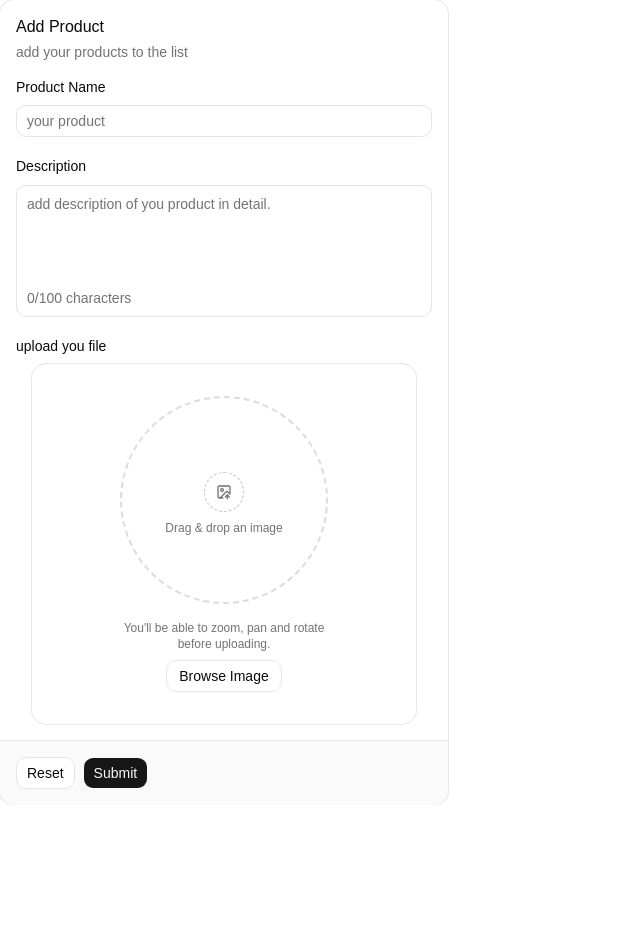
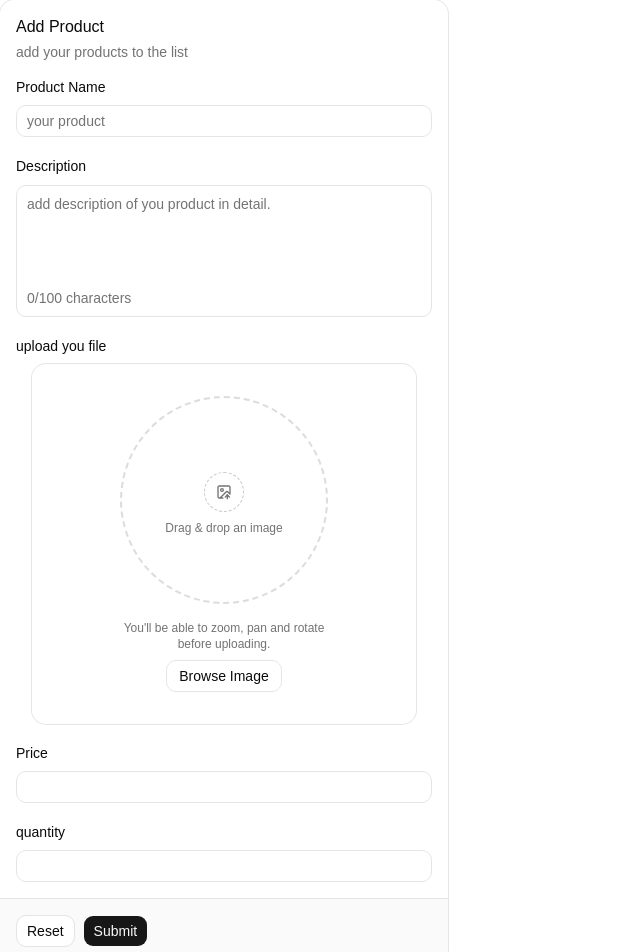
Before and after one commit to VishalRpR/EcomFront, a React (Vite) app: page /products in a window 1280 px wide. Shown: the top 952 px of the page, without its empty margins (0-640 px from the left). Before the commit the page ends 805 px from the top, so only its background shows below. Built offline with nearby package versions, Linux system fonts and the light colour scheme.

Commit message:
add products created but image upload is still remaning

```diff
--- /dev/null
+++ b/src/components/examples/c-number-field-1.jsx
@@ -0,0 +1,21 @@
+import {
+  NumberField,
+  NumberFieldGroup,
+  NumberFieldInput,
+
+} from "@/components/reui/number-field"
+
+export function Pattern({field}) {
+  return (
+    <div className="w-full max-w-48">
+      <NumberField defaultValue={5} min={0} max={100}>
+
+        <NumberFieldGroup>
+
+          <NumberFieldInput field={field}/>
+
+        </NumberFieldGroup>
+      </NumberField>
+    </div>
+  )
+}
--- /dev/null
+++ b/src/components/reui/number-field.jsx
@@ -0,0 +1,180 @@
+"use client";
+import { createContext, useContext, useId } from "react"
+import { NumberField as NumberFieldPrimitive } from "@base-ui/react/number-field"
+import { cva } from "class-variance-authority"
+
+import { cn } from "cn"
+import { Label } from "@/components/ui/label"
+
+
+const NumberFieldContext = createContext(null)
+
+const numberFieldGroupVariants = cva(
+  "relative flex w-full justify-between border border-input data-disabled:pointer-events-none data-disabled:opacity-50 aria-invalid:ring-destructive/20 dark:aria-invalid:ring-destructive/40 aria-invalid:border-destructive focus-within:has-aria-invalid:border-destructive focus-within:has-aria-invalid:ring-destructive/20 dark:focus-within:has-aria-invalid:ring-destructive/40 rounded-lg bg-transparent dark:bg-input/30 transition-colors focus-within:border-ring focus-within:ring-ring/50 focus-within:ring-3",
+  {
+    variants: {
+      size: {
+        sm: "h-7 text-sm",
+        default: "h-8 text-sm",
+        lg: "h-9 text-sm",
+      },
+    },
+    defaultVariants: {
+      size: "default",
+    },
+  }
+)
+
+const numberFieldButtonVariants = cva(
+  "relative flex shrink-0 cursor-pointer items-center justify-center transition-colors pointer-coarse:after:absolute pointer-coarse:after:size-full pointer-coarse:after:min-h-11 pointer-coarse:after:min-w-11 hover:bg-accent",
+  {
+    variants: {
+      // Ladders restored from the pre-rename source. Rhea was added after they
+      // were written, so its rungs are new: rhea tracks nova here because the
+      // shadcn Input is h-8 px-2.5 in both sheets, where luma is h-9 px-3.
+      size: {
+        sm: ["px-1.5", "[&_svg:not([class*='size-'])]:size-3.5"],
+        default:
+          ["px-2", "[&_svg:not([class*='size-'])]:size-4"],
+        lg: ["px-2.5", "[&_svg:not([class*='size-'])]:size-4"],
+      },
+    },
+    defaultVariants: {
+      size: "default",
+    },
+  }
+)
+
+const numberFieldInputVariants = cva(
+  "w-full min-w-0 flex-1 bg-transparent text-center tabular-nums outline-none",
+  {
+    variants: {
+      size: {
+        sm: "px-2 py-0.5",
+        default: "px-2.5 py-1",
+        lg: "px-2.5 py-1.5",
+      },
+    },
+    defaultVariants: {
+      size: "default",
+    },
+  }
+)
+
+function NumberField({
+  id,
+  className,
+  size = "default",
+  ...props
+}) {
+  const generatedId = useId()
+  const fieldId = id ?? generatedId
+  const sizeValue = size ?? "default"
+
+  return (
+    <NumberFieldContext.Provider value={{ fieldId, size: sizeValue }}>
+      <NumberFieldPrimitive.Root
+        className={cn("flex w-full flex-col items-start gap-2", className)}
+        data-size={sizeValue}
+        data-slot="number-field"
+        id={fieldId}
+        {...props}
+      />
+    </NumberFieldContext.Provider>
+  )
+}
+
+function NumberFieldGroup({
+  className,
+  size: sizeProp,
+  ...props
+}) {
+  const context = useContext(NumberFieldContext)
+  if (!context) {
+    throw new Error(
+      "NumberFieldGroup must be used within a NumberField component."
+    )
+  }
+  const size = sizeProp ?? context.size
+
+  return (
+    <NumberFieldPrimitive.Group
+      className={cn(numberFieldGroupVariants({ size }), className)}
+      data-slot="number-field-group"
+      {...props}
+    />
+  )
+}
+
+function NumberFieldInput({
+  className,
+  size: sizeProp,
+  ...props
+}) {
+  const context = useContext(NumberFieldContext)
+  if (!context) {
+    throw new Error(
+      "NumberFieldInput must be used within a NumberField component."
+    )
+  }
+  const size = sizeProp ?? context.size
+
+  return (
+    <NumberFieldPrimitive.Input
+      className={cn(numberFieldInputVariants({ size }), className)}
+      data-slot="number-field-input"
+      {...props}
+    />
+  )
+}
+
+function NumberFieldScrubArea({
+  className,
+  label,
+  ...props
+}) {
+  const context = useContext(NumberFieldContext)
+  if (!context) {
+    throw new Error(
+      "NumberFieldScrubArea must be used within a NumberField component for accessibility."
+    )
+  }
+
+  return (
+    <NumberFieldPrimitive.ScrubArea
+      className={cn("flex cursor-ew-resize", className)}
+      data-slot="number-field-scrub-area"
+      {...props}
+    >
+      <Label className="cursor-ew-resize" htmlFor={context.fieldId}>
+        {label}
+      </Label>
+      <NumberFieldPrimitive.ScrubAreaCursor className="drop-shadow-[0_1px_1px_#0008] filter">
+        <CursorGrowIcon />
+      </NumberFieldPrimitive.ScrubAreaCursor>
+    </NumberFieldPrimitive.ScrubArea>
+  )
+}
+
+function CursorGrowIcon(props) {
+  return (
+    <svg
+      fill="black"
+      height="14"
+      stroke="white"
+      viewBox="0 0 24 14"
+      width="26"
+      xmlns="http://www.w3.org/2000/svg"
+      {...props}
+    >
+      <path d="M19.5 5.5L6.49737 5.51844V2L1 6.9999L6.5 12L6.49737 8.5L19.5 8.5V12L25 6.9999L19.5 2V5.5Z" />
+    </svg>
+  )
+}
+
+export {
+  NumberField,
+  NumberFieldScrubArea,
+  NumberFieldGroup,
+  NumberFieldInput,
+}
--- a/src/pages/CreateProduct.jsx
+++ b/src/pages/CreateProduct.jsx
@@ -30,6 +30,8 @@ import {
   InputGroupTextarea,
 } from "@/components/ui/input-group"
 import FileUpload from "@/components/shadcn-space/file-upload/file-upload-05"
+import { Pattern } from "@/components/examples/c-number-field-1"
+import axios from "axios"
 
 function CreateProuduct(){
 
@@ -45,6 +47,9 @@ function CreateProuduct(){
           .string()
           .min(20, "Description must be at least 20 characters.")
           .max(100, "Description must be at most 100 characters."),
+
+          quantity:z.string(),
+          price:z.string()
       })
 
 
@@ -53,24 +58,37 @@ function CreateProuduct(){
           defaultValues: {
             title: "",
             description: "",
+            quantity:"",
+            price:""
           },
         })
 
-        function onSubmit(data) {
-          toast("You submitted the following values:", {
-            description: (
-              <pre className="mt-2 w-[320px] overflow-x-auto rounded-md bg-code p-4 text-code-foreground">
-                <code>{JSON.stringify(data, null, 2)}</code>
-              </pre>
-            ),
-            position: "bottom-right",
-            classNames: {
-              content: "flex flex-col gap-2",
-            },
-            style: {
-              "--border-radius": "calc(var(--radius)  + 4px)",
-            }
-          })
+        async function onSubmit(data) {
+
+          console.log("this onsubmit is working")
+          console.log(data)
+
+          console.log("here")
+          const user = await axios.get("http://localhost:3001/api/v1/user/email")
+           console.log(user.data.data.id)
+
+           const response = await axios.post("http://localhost:3001/api/v1/product",{
+            name:data.title,
+            description:data.description,
+            image:'https://randomimageurl.com/assets/images/local/20260103_0531_Humorous%20Scene_simple_compose_01ke20wfqvfqasngxqh5dh36gh%20%281%29_compressed_q80.jpeg',
+            price:Number(data.price),
+            stockQuantity:Number(data.quantity),
+            categoryId:1,
+            sellerId:user.data.data.id
+           })
+
+           console.log(response)
+
+
+
+
+
+           console.log("heree")
         }
 return(
     <>
@@ -137,7 +155,7 @@ return(
 
 
 <Controller
-              name="title"
+              name="image"
               control={form.control}
               render={({ field, fieldState }) => (
                 <Field data-invalid={fieldState.invalid}>
@@ -151,6 +169,72 @@ return(
                 </Field>
               )}
             />
+
+
+<Controller
+              name="price"
+              control={form.control}
+              render={({ field, fieldState }) => (
+                <Field data-invalid={fieldState.invalid}>
+                  <FieldLabel htmlFor="form-rhf-demo-title">
+                    Price
+                  </FieldLabel>
+                  <Input
+                    {...field}
+                    id="form-rhf-demo-title"
+                    aria-invalid={fieldState.invalid}
+
+                    autoComplete="off"
+                    type="number"
+                  />
+                  {fieldState.invalid && (
+                    <FieldError errors={[fieldState.error]} />
+                  )}
+                </Field>
+              )}
+            />
+
+
+<Controller
+              name="quantity"
+              control={form.control}
+              render={({ field, fieldState }) => (
+                <Field data-invalid={fieldState.invalid}>
+                  <FieldLabel htmlFor="form-rhf-demo-title">
+                    quantity
+                  </FieldLabel>
+                  <Input
+                    {...field}
+                    id="form-rhf-demo-title"
+                    aria-invalid={fieldState.invalid}
+
+                    autoComplete="off"
+                    type="number"
+                  />
+                  {fieldState.invalid && (
+                    <FieldError errors={[fieldState.error]} />
+                  )}
+                </Field>
+              )}
+            />
+
+
+
+{/* <Controller
+              name="quantity"
+              control={form.control}
+              render={({ field, fieldState }) => (
+                <Field data-invalid={fieldState.invalid}>
+                  <FieldLabel htmlFor="form-rhf-demo-title">
+                    quantity
+                  </FieldLabel>
+                 <Pattern />
+                  {fieldState.invalid && (
+                    <FieldError errors={[fieldState.error]} />
+                  )}
+                </Field>
+              )}
+            /> */}
 
 
           </FieldGroup>
```
Also changed, not shown: components.json.
